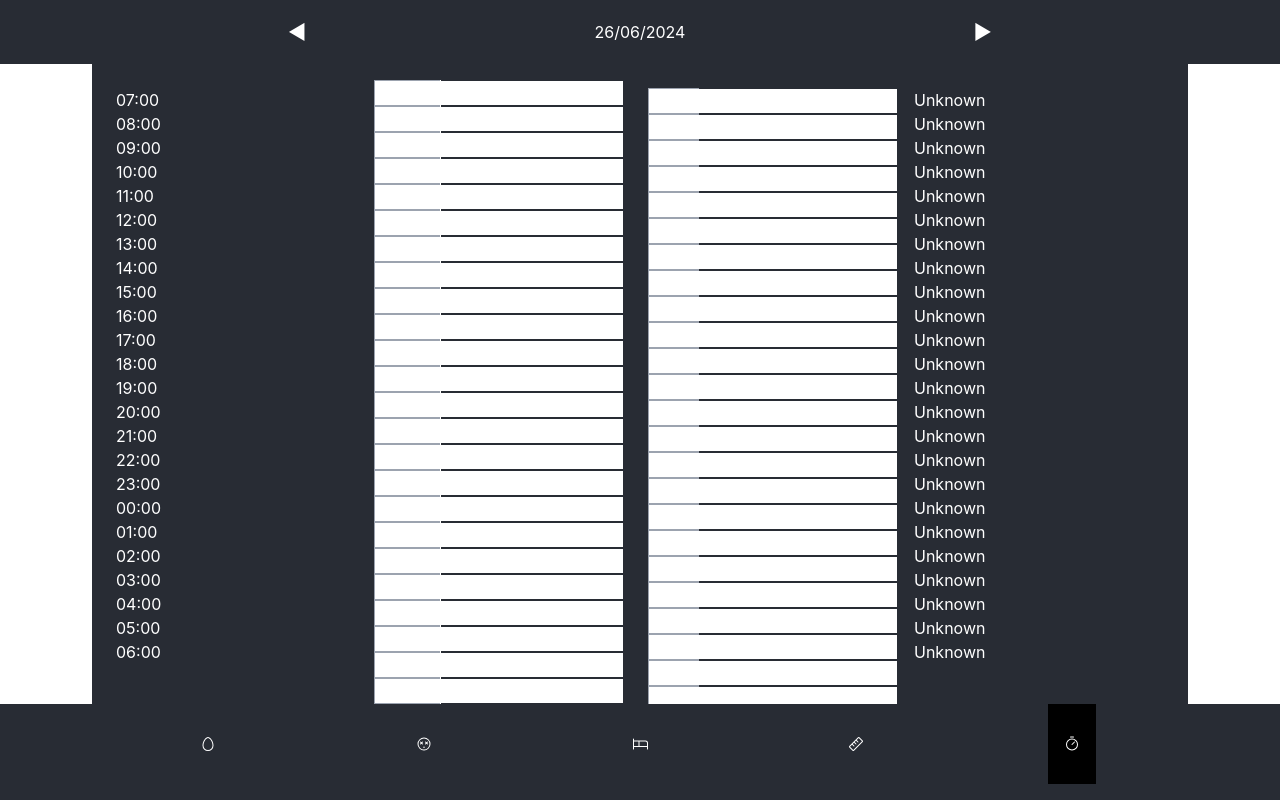
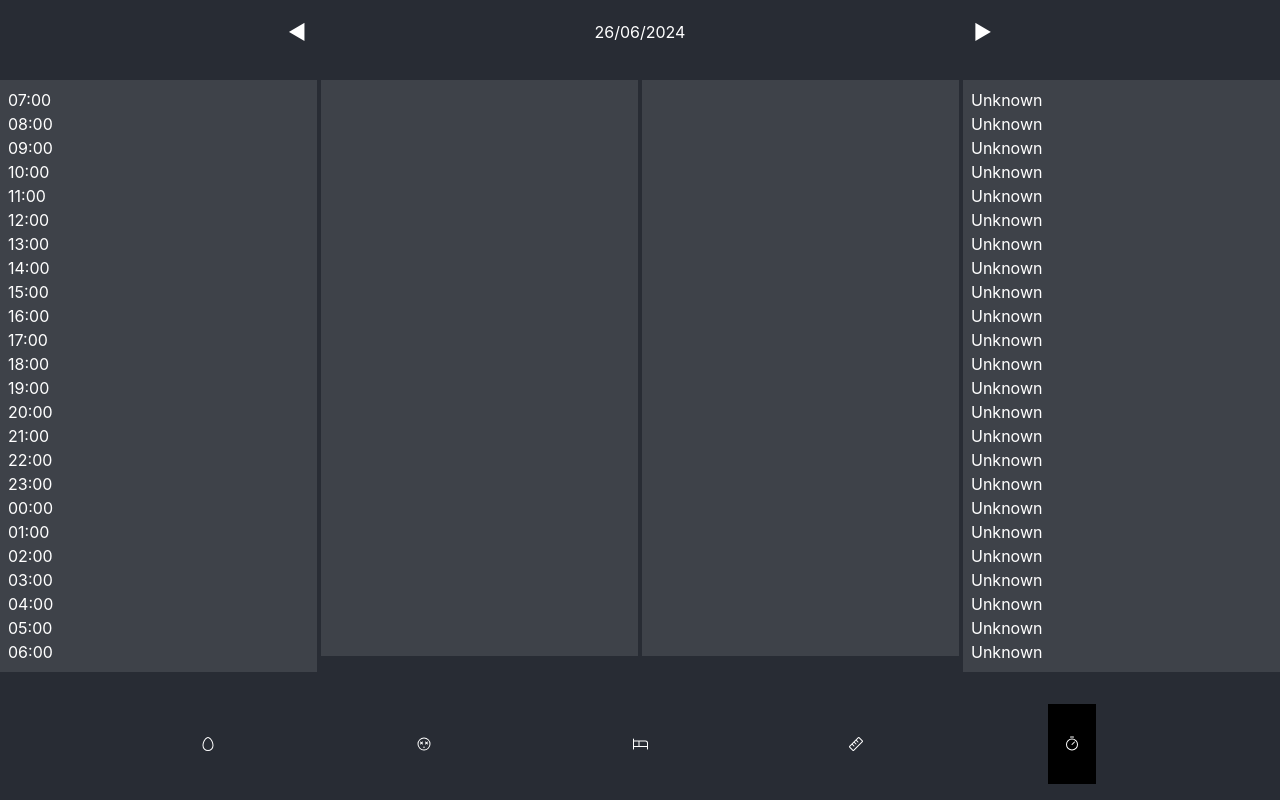
Before and after one commit to EliranSun/trackers, a React (Create React App) app: page / in a window 1280 px wide. Both pictures are taken after a click on the button 1072 px from the left and 744 px from the top of the page. Built offline with nearby package versions, Linux system fonts and the light colour scheme.

Commit message:
Update RealityVsExpectationView.jsx

```diff
--- a/src/components/RealityVsExpectationView.jsx
+++ b/src/components/RealityVsExpectationView.jsx
@@ -20,23 +20,23 @@ const HourlyTypes = {
 
 export const RealityVsExpectationView = (props) => {
     return (
-        <section className="grid grid-cols-4 items-start">
-            <div className="p-2 w-1/4">
+        <section className="grid grid-cols-4 items-start w-screen gap-1">
+            <div className="p-2 bg-white/10">
                 {hours.map(hour => <div key={hour}>{hour}</div>)}
             </div>
-            <div className="border-r border-white w-1/4">
+            <div className="">
                 {hours.map(hour =>
-                    <div key={`${hour}-expectation`} className="w-full border border-gray-400">
-                        <input type="text"/>
+                    <div key={`${hour}-expectation`} className="bg-white/10">
+                        <input type="text" className="w-full h-full bg-transparent"/>
                     </div>)}
             </div>
-            <div className="p-2 w-1/4">
+            <div className="">
                 {hours.map(hour =>
-                    <div key={`${hour}-reality`} className="border border-gray-400">
-                        <input type="text"/>
+                    <div key={`${hour}-reality`} className="bg-white/10">
+                        <input type="text" className="w-full h-full bg-transparent"/>
                     </div>)}
             </div>
-            <div className="p-2 w-1/4">
+            <div className="p-2 bg-white/10">
                 {hours.map(hour => <div key={`${hour}-match}`}>
                     {HourlyTypes.UNKNOWN}
                 </div>)}
```
